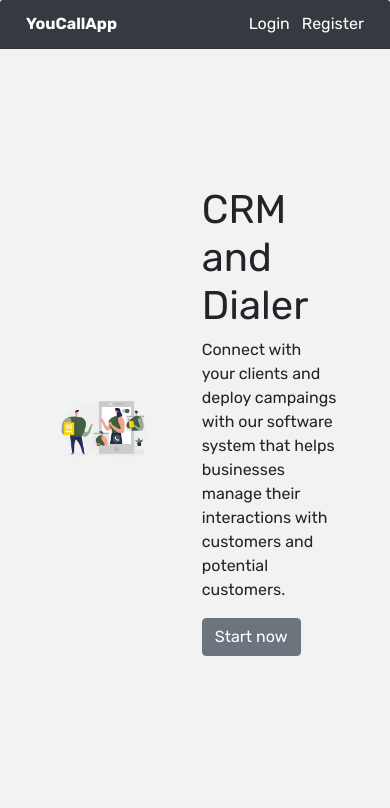
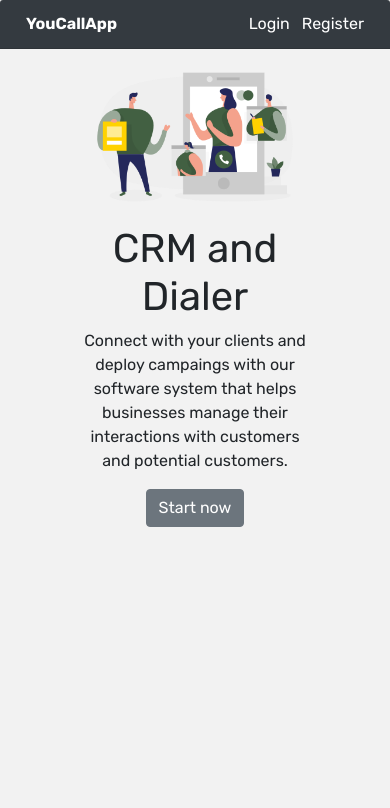
Before and after one commit to danielostos21/CallApp, a Django app: page / in a window 390 px wide. Shown: the top 808 px of the page. Run offline with Django 4.2, Linux system fonts and the light colour scheme; some libraries are stand-ins or nearby versions.

```diff
--- a/yourcalls/templates/index.html
+++ b/yourcalls/templates/index.html
@@ -18,18 +18,34 @@
           .hero-container{
                height: 100%;
                display: flex;
-               flex-wrap:wrap;
+
                align-items:center;
                justify-content: space-between;
           }
 
           .hero-left{
                width: 40%;
+               flex-wrap: wrap;
           }
 
           .hero-right{
                width:50%;
+               flex-wrap: wrap;
           }
+
+          @media only screen and (max-width: 600px) {
+               .hero-container{
+                    display:block;
+                    text-align:center;
+               }
+
+               .hero-left, .hero-right{
+                    width:80%;
+               }
+
+          }
+
+
 
      </style>
 {% endblock styles %}
```
Also changed, not shown: 1 other file.
